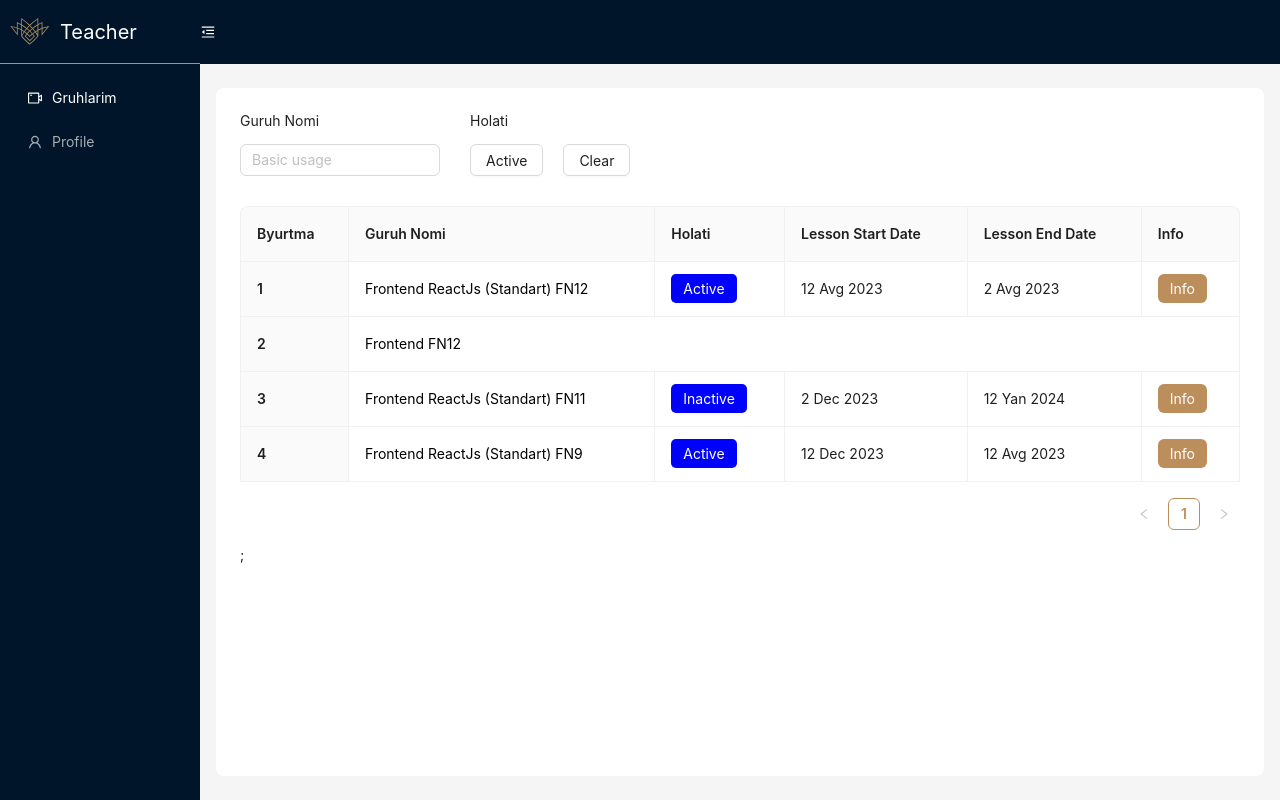
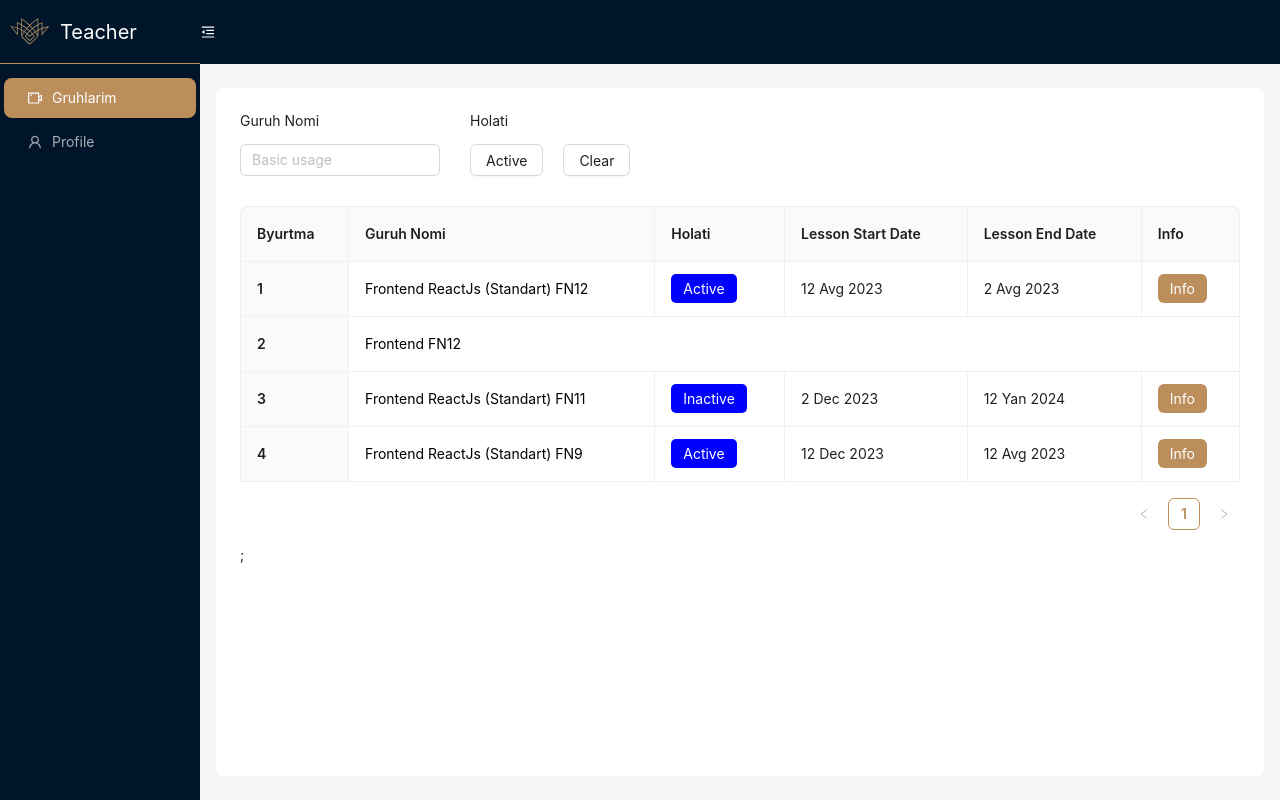
Before and after one commit to rasuljonadhamov/erp-page, a React (Vite) app: page / in a window 1280 px wide. Built offline with nearby package versions, Linux system fonts and the light colour scheme.

Commit message:
fix background color problem

```diff
--- a/src/components/Header.jsx
+++ b/src/components/Header.jsx
@@ -1,4 +1,4 @@
-import { Button, ConfigProvider, Menu } from "antd";
+import { Button, Menu } from "antd";
 import { Header } from "antd/es/layout/layout";
 import {
   MenuFoldOutlined,
@@ -17,7 +17,7 @@ const MyHeader = ({ collapsed, setCollapsed }) => {
         zIndex: 1,
         display: "flex",
         alignItems: "center",
-        gap: "1160px",
+        gap: "1150px",
         justifyContent: "space-between",
       }}
     >
@@ -40,7 +40,7 @@ const MyHeader = ({ collapsed, setCollapsed }) => {
         items={[
           {
             key: 1,
-            label: `Chiqish `,
+            label: "Chiqish",
             icon: <LogoutOutlined />,
           },
         ]}
--- a/src/index.css
+++ b/src/index.css
@@ -9,8 +9,8 @@
   color: #fff;
 }
 
-li {
-  background-color: transparent !important;
+header li {
+  background-color: black !important;
 }
 
 label {
```
